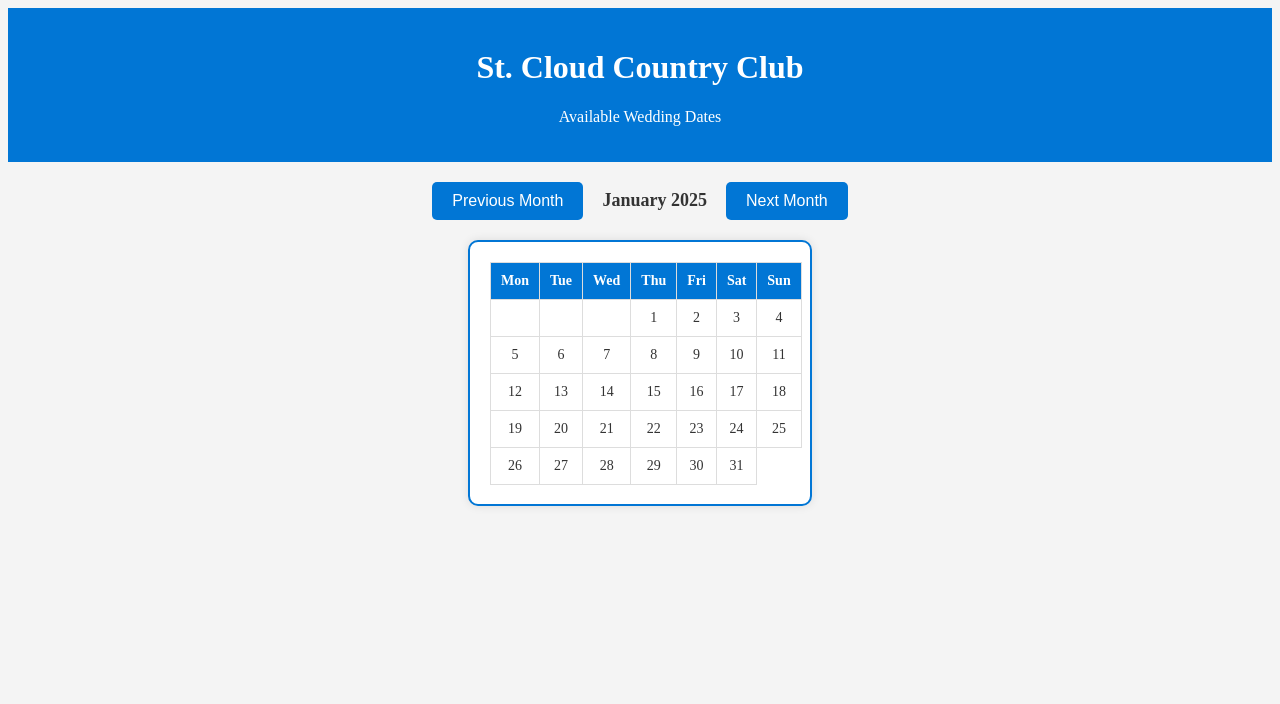
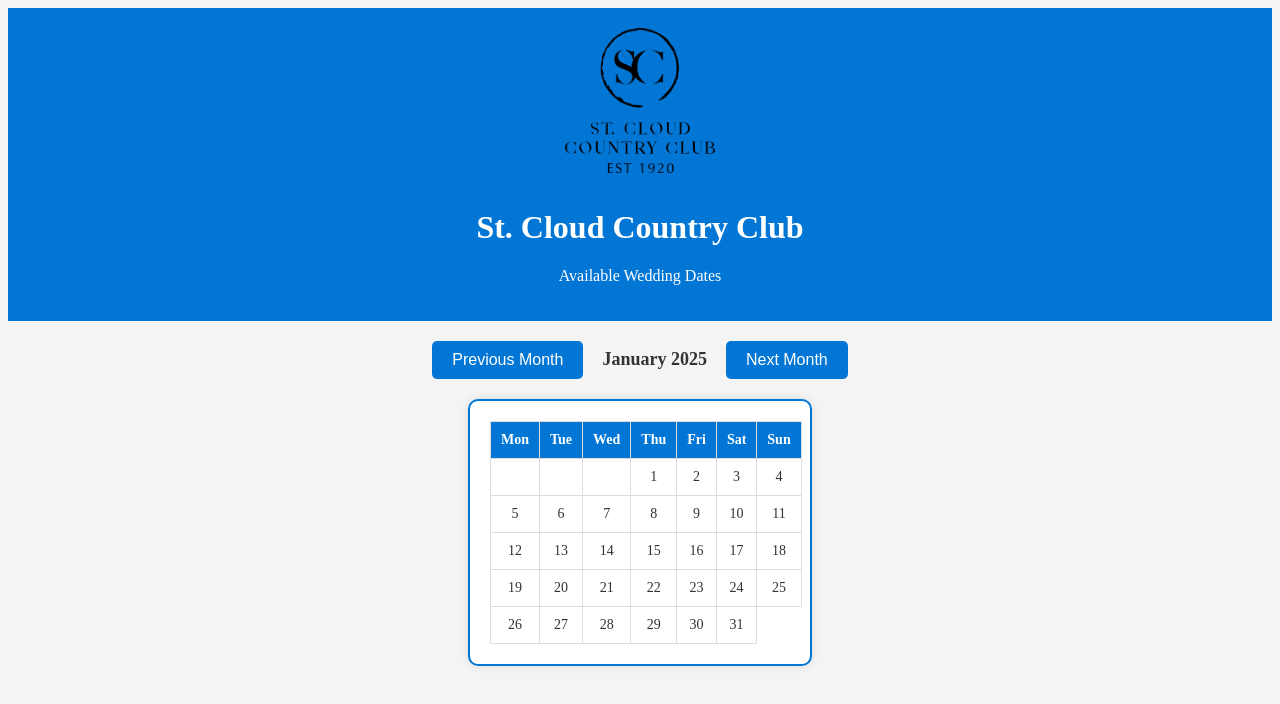
Before and after one commit to RyanHampton3/SCCC-Available-Wedding-Dates, a plain HTML site: page index.html in a window 1280 px wide. Drawn offline with Linux system fonts and the light colour scheme.

Commit message:
Update index.html

```diff
--- a/index.html
+++ b/index.html
@@ -15,6 +15,10 @@
             padding: 20px 0;
             background-color: rgb(1, 118, 213);
             color: white;
+        }
+        .header img {
+            width: 150px; /* Adjust based on your logo size */
+            margin-bottom: 10px;
         }
         .calendar-controls {
             text-align: center;
@@ -69,6 +73,7 @@
 </head>
 <body>
     <div class="header">
+        <img src="SCCC - Logo - blk - VERT (1).png" alt="St. Cloud Country Club Logo">
         <h1>St. Cloud Country Club</h1>
         <p>Available Wedding Dates</p>
     </div>
```
